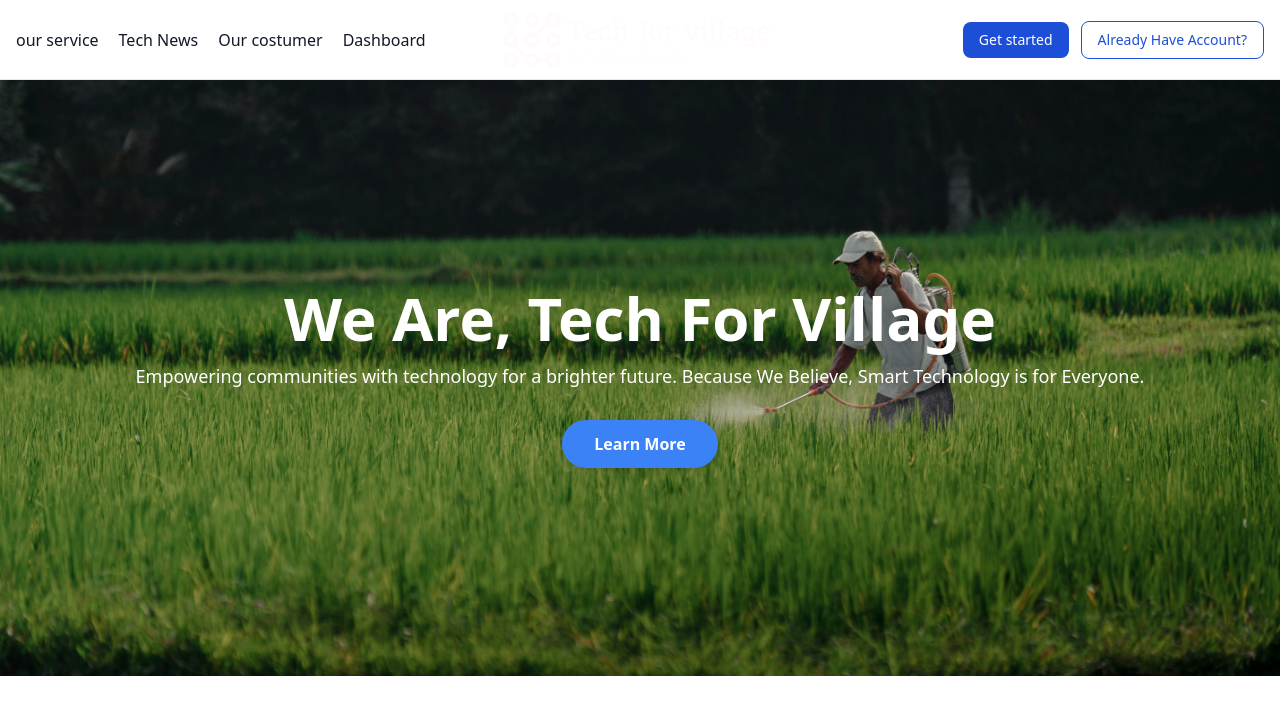
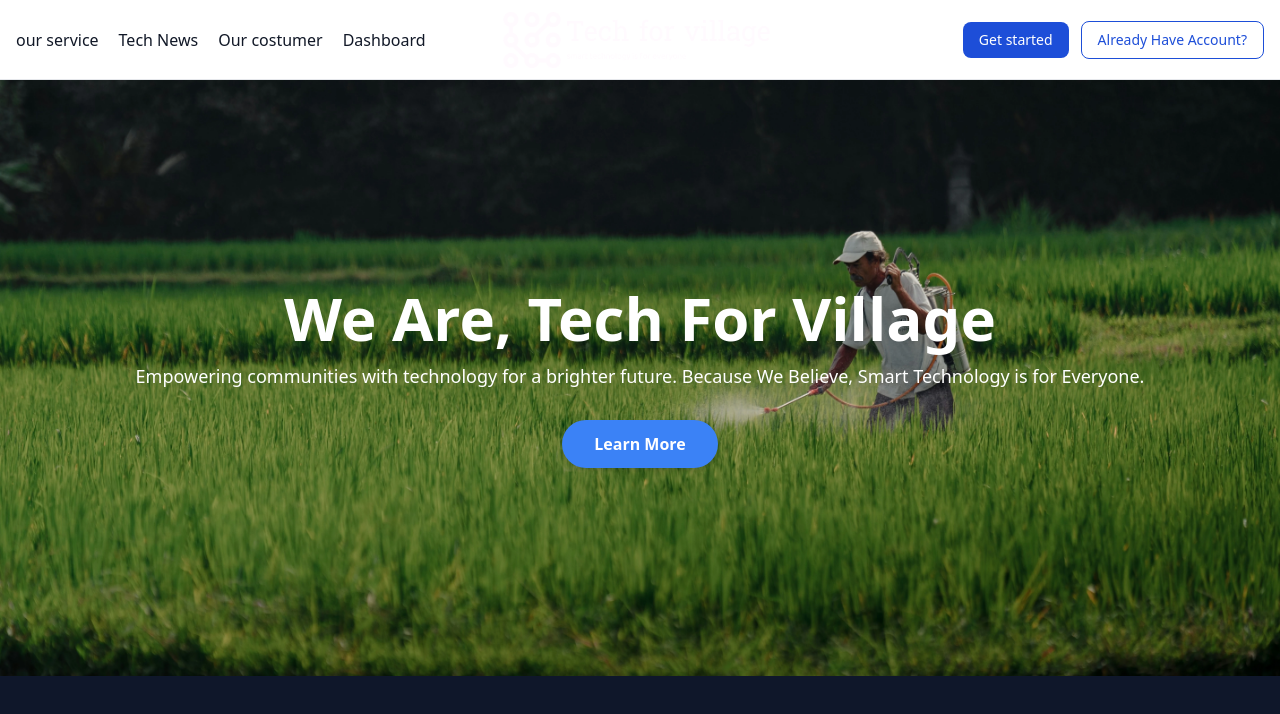
Before and after one commit to Abk1708/revou-final-project-repositories, a React (Vite) app: page / in a window 1280 px wide. Shown: the top 714 px of the page. Built offline with nearby package versions, Linux system fonts and the light colour scheme.

Commit message:
change styling

```diff
--- a/src/components/section/Hero_section.tsx
+++ b/src/components/section/Hero_section.tsx
@@ -72,7 +72,7 @@ const HeroSection = () => {
 
 
   return (
-    <div>
+    <div className='bg-slate-900'>
       <div
         className="flex bg-cover bg-center py-52"
         ref={heroRef}
--- a/src/view/Register.tsx
+++ b/src/view/Register.tsx
@@ -9,7 +9,7 @@ import axios from 'axios';
 const Register = () => {
   const navigate = useNavigate();
   const { register, handleSubmit, formState: { errors } } = useForm();
-  const [formData, setFormData] = useState({});
+  // const [formData, setFormData] = useState({});
   const [isSubmitting, setIsSubmitting] = useState(false);
 
   const onSubmit = async (data) => {
```
